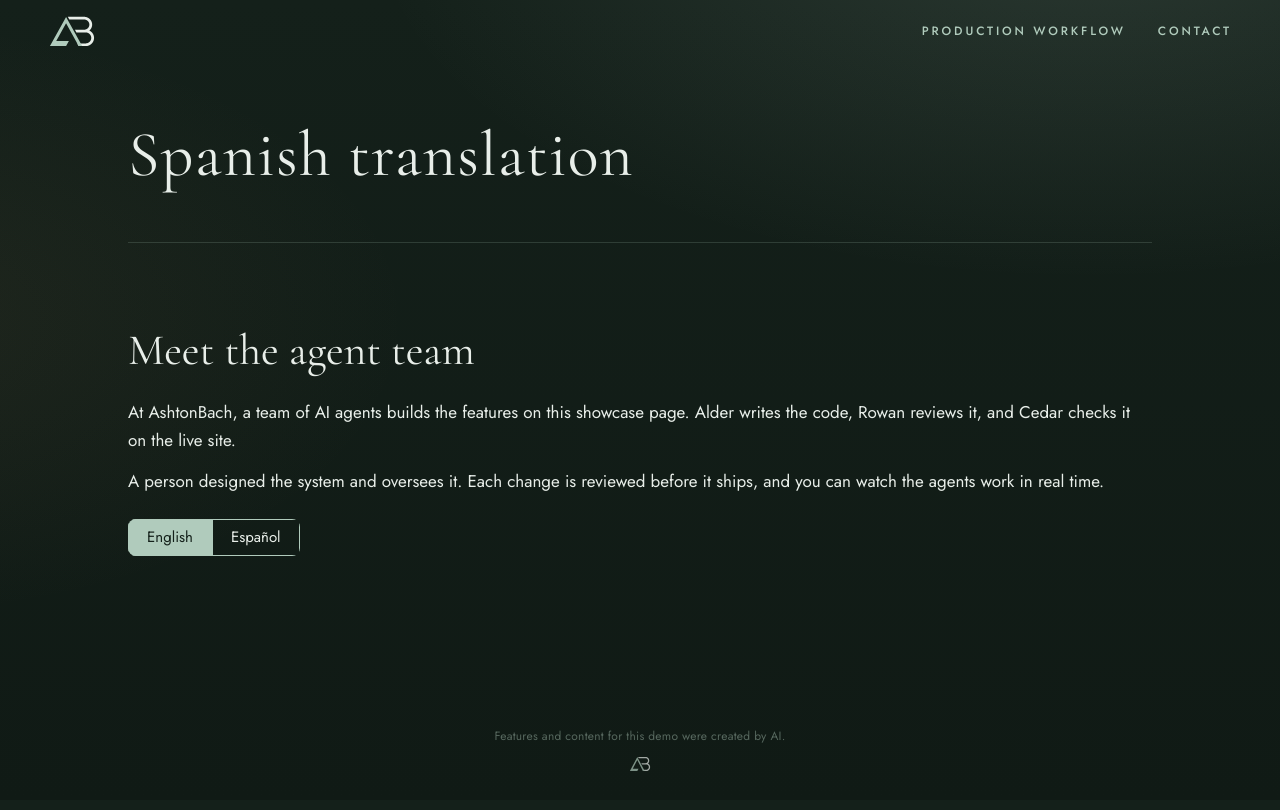
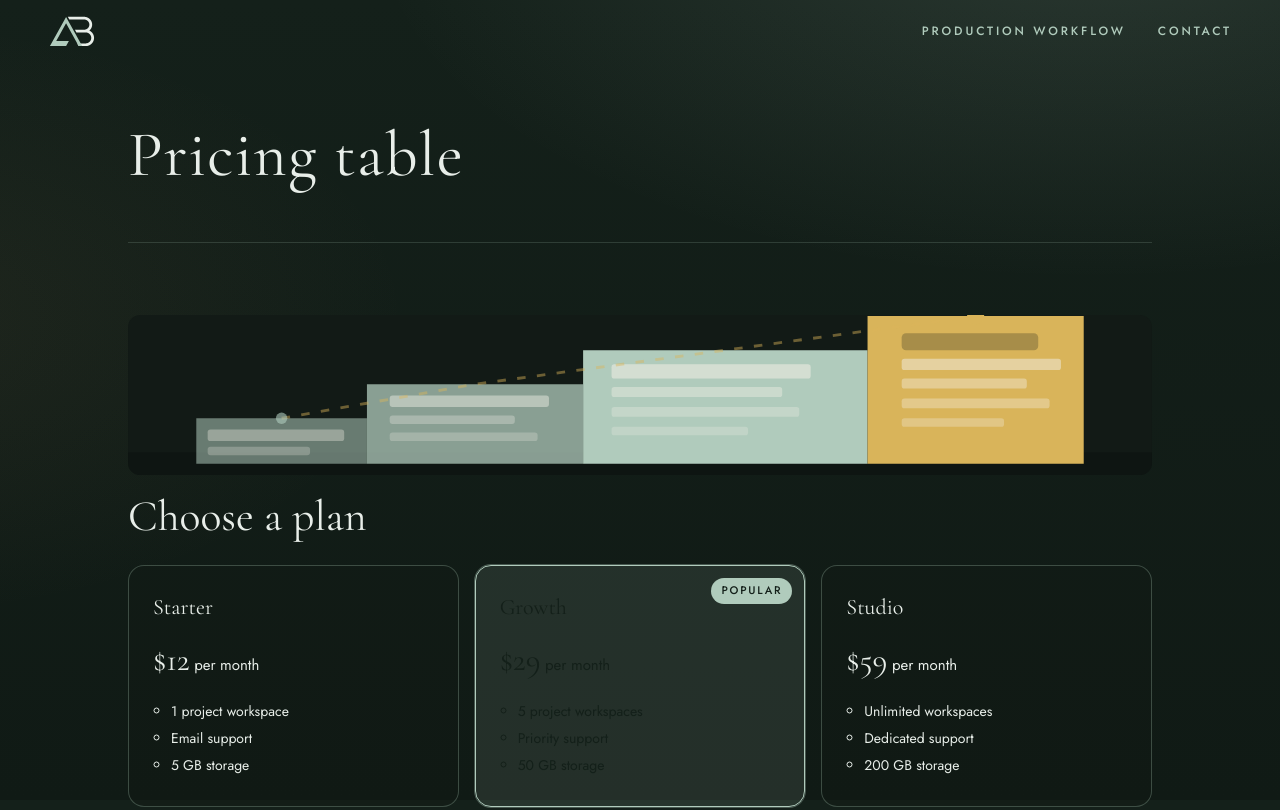
Before and after one commit to ashtonbach/agent-showcase, a Next.js app: page /showcase/ in a window 1280 px wide. Shown: the top 810 px of the page. Built offline with nearby package versions, Linux system fonts and the light colour scheme.

Commit message:
Feature: Pricing table (Authors: Hazel, Alder) (#425)
Merged after Rowan (AI reviewer) approved 66896d4 and the v2 gate, build and functional checks passed. Artwork: Hazel (AI designer). Author: Alder (AI coder)

Co-author: Hazel (AI designer)
Co-author: Alder (AI coder)

```diff
--- a/app/lab/current.json
+++ b/app/lab/current.json
@@ -1 +1 @@
-{"slug":"spanish-translation"}
+{"slug":"pricing-table"}
--- a/app/lab/pricing-table/index.tsx
+++ b/app/lab/pricing-table/index.tsx
@@ -1,65 +1,89 @@
 "use client";
-import { useState } from "react";
+import { useCallback, useState } from "react";
 
-const TIERS = [
-  { name: "Starter", price: "$12", items: ["One workspace", "Community support", "5 GB storage"] },
-  { name: "Studio", price: "$29", items: ["Five workspaces", "Priority support", "50 GB storage"], best: true },
-  { name: "Scale", price: "$79", items: ["Unlimited workspaces", "Dedicated support", "500 GB storage"] },
+/* Example plan prices — illustrative only; see disclaimer in UI */
+const PLANS = [
+  {
+    name: "Starter",
+    price: 12,
+    features: ["1 project workspace", "Email support", "5 GB storage"],
+  },
+  {
+    name: "Growth",
+    price: 29,
+    features: ["5 project workspaces", "Priority support", "50 GB storage"],
+    best: true,
+  },
+  {
+    name: "Studio",
+    price: 59,
+    features: ["Unlimited workspaces", "Dedicated support", "200 GB storage"],
+  },
 ];
 
 export default function PricingTable() {
-  const [artErr, setArtErr] = useState(false);
-  const tid = "lab-pricing-title";
+  const titleId = "lab-pricing-table-title";
+  const [artOk, setArtOk] = useState(true);
+  const onArtError = useCallback(() => setArtOk(false), []);
+
   return (
-    <section data-lab="pricing-table" aria-labelledby={tid}>
-      {artErr ? (
-        <span data-art="fallback" aria-hidden="true" className="lab-art-fb" />
-      ) : (
+    <section data-lab="pricing-table" aria-labelledby={titleId} className="lab-pricing">
+      <style>{`
+        .lab-pricing { width: min(960px, 100%); margin: 8px auto 56px; color: var(--mist); }
+        .lab-pricing .lab-head { width: 100%; aspect-ratio: 9 / 2; border-radius: 12px; object-fit: cover; display: block; margin-bottom: 16px; }
+        .lab-pricing .lab-head-fb { display: block; width: 100%; aspect-ratio: 9 / 2; border-radius: 12px; background: rgba(176,203,188,0.12); margin-bottom: 16px; }
+        .lab-pricing h2 { font-family: var(--serif); font-weight: 400; font-size: 30px; margin: 0 0 24px; line-height: 1.15; }
+        .lab-pricing .lab-grid { list-style: none; margin: 0; padding: 0; display: grid; grid-template-columns: repeat(3, 1fr); gap: 16px; }
+        .lab-pricing .lab-tier { border: 1px solid rgba(176,203,188,0.28); border-radius: 16px; padding: 24px; background: rgba(18,26,22,0.35); position: relative; }
+        .lab-pricing .lab-tier[data-best="true"] { border-color: var(--sage); background: rgba(176,203,188,0.12); box-shadow: 0 0 0 1px rgba(176,203,188,0.35); }
+        .lab-pricing .lab-tier[data-best="true"] .lab-name,
+        .lab-pricing .lab-tier[data-best="true"] .lab-price,
+        .lab-pricing .lab-tier[data-best="true"] .lab-price strong,
+        .lab-pricing .lab-tier[data-best="true"] .lab-feats,
+        .lab-pricing .lab-tier[data-best="true"] .lab-feats li { color: #14201A; }
+        .lab-pricing .lab-badge { position: absolute; top: 12px; right: 12px; font-family: var(--sans); font-size: 11px; font-weight: 500; letter-spacing: 0.16em; text-transform: uppercase; background: var(--sage); color: #14201A; padding: 4px 10px; border-radius: 999px; }
+        .lab-pricing .lab-name { font-family: var(--serif); font-size: 22px; margin: 0 0 8px; font-weight: 400; }
+        .lab-pricing .lab-price { margin: 0 0 16px; font-size: 15px; color: #E8EEE9; }
+        .lab-pricing .lab-price strong { font-family: var(--serif); font-size: 32px; font-weight: 400; color: var(--mist); }
+        .lab-pricing .lab-feats { margin: 0; padding-left: 18px; color: #E8EEE9; font-size: 14px; line-height: 1.5; }
+        .lab-pricing .lab-feats li { margin-bottom: 6px; }
+        .lab-pricing .lab-note { margin: 24px 0 0; font-size: 14px; color: rgba(232,238,233,0.85); line-height: 1.45; }
+        @media (max-width: 760px) { .lab-pricing .lab-grid { grid-template-columns: 1fr; } }
+        @media (prefers-reduced-motion: reduce) { .lab-pricing * { transition: none !important; animation: none !important; } }
+      `}</style>
+      {artOk ? (
         <img
           data-art="image"
-          className="lab-art"
+          className="lab-head"
           src="/lab/pricing-table/header.svg"
           width={720}
           height={160}
           alt=""
-          onError={() => setArtErr(true)}
+          onError={onArtError}
         />
+      ) : (
+        <span data-art="fallback" className="lab-head-fb" aria-hidden="true" />
       )}
-      <h2 id={tid}>Plans and pricing</h2>
+      <h2 id={titleId}>Choose a plan</h2>
       <ul className="lab-grid">
-        {TIERS.map((t) => (
-          <li key={t.name} className={"lab-card" + (t.best ? " lab-card-best" : "")} {...(t.best ? { "data-best": "true" } : {})}>
-            {t.best ? <span className="lab-pop">Popular</span> : null}
-            <h3 className="lab-tier-name">{t.name}</h3>
-            <p className="lab-tier-price">
-              {t.price} <span className="lab-per">per month</span>
+        {PLANS.map((plan) => (
+          <li key={plan.name} className="lab-tier" {...(plan.best ? { "data-best": "true" } : {})}>
+            {plan.best ? <span className="lab-badge">Popular</span> : null}
+            <p className="lab-name">{plan.name}</p>
+            <p className="lab-price">
+              <strong>${plan.price}</strong> per month
             </p>
-            <ul className="lab-list">
-              {t.items.map((x) => (
-                <li key={x}>{x}</li>
+            <ul className="lab-feats">
+              {plan.features.map((f) => (
+                <li key={f}>{f}</li>
               ))}
             </ul>
           </li>
         ))}
       </ul>
-      <p className="lab-note">Example data: these plans are illustrative; the showcase sells nothing.</p>
-      <style>{`
-        [data-lab="pricing-table"]{width:min(960px,100%);margin:8px auto 56px;color:var(--mist,#E8EEE9)}
-        [data-lab="pricing-table"]>h2{font-family:var(--serif);font-weight:400;font-size:30px;line-height:1.15;margin:16px 0 24px;color:var(--mist,#F2EFE6)}
-        [data-lab="pricing-table"] .lab-art{display:block;width:100%;height:auto;aspect-ratio:9/2;border-radius:12px;margin:0 0 8px}
-        [data-lab="pricing-table"] .lab-art-fb{display:block;width:100%;aspect-ratio:9/2;border-radius:12px;background:linear-gradient(135deg,rgba(176,203,188,.22),rgba(18,26,22,.5));margin:0 0 8px}
-        [data-lab="pricing-table"] .lab-grid{list-style:none;margin:0;padding:0;display:grid;grid-template-columns:repeat(3,minmax(0,1fr));gap:16px}
-        [data-lab="pricing-table"] .lab-card{position:relative;margin:0;padding:24px;border:1px solid rgba(176,203,188,.28);border-radius:16px;background:rgba(18,26,22,.35)}
-        [data-lab="pricing-table"] .lab-card-best{border-color:var(--sage,#B0CBBC);background:rgba(18,26,22,.72);box-shadow:0 0 0 2px rgba(176,203,188,.45),inset 0 1px 0 rgba(176,203,188,.18)}
-        [data-lab="pricing-table"] .lab-pop{position:absolute;top:16px;right:16px;font:500 .65rem/1 var(--sans);letter-spacing:.16em;text-transform:uppercase;color:#121A16;background:var(--sage,#B0CBBC);padding:6px 10px;border-radius:999px}
-        [data-lab="pricing-table"] .lab-tier-name{margin:0 0 8px;font-family:var(--serif);font-weight:400;font-size:1.35rem}
-        [data-lab="pricing-table"] .lab-tier-price{margin:0 0 16px;font-size:1.75rem;color:var(--mist,#F2EFE6)}
-        [data-lab="pricing-table"] .lab-per{font-size:.95rem;color:var(--mist,#E8EEE9);opacity:.85}
-        [data-lab="pricing-table"] .lab-list{margin:0;padding:0 0 0 1.1em;display:grid;gap:8px;font-size:.95rem;line-height:1.45}
-        [data-lab="pricing-table"] .lab-note{margin:24px 0 0;font-size:.9rem;line-height:1.5;color:var(--mist,#E8EEE9);opacity:.9}
-        @media (max-width:760px){[data-lab="pricing-table"] .lab-grid{grid-template-columns:1fr}}
-        @media (prefers-reduced-motion:reduce){[data-lab="pricing-table"] *{transition:none!important}}
-      `}</style>
+      <p className="lab-note">
+        Example data: these plans are illustrative; the showcase sells nothing.
+      </p>
     </section>
   );
 }
--- a/app/page.tsx
+++ b/app/page.tsx
@@ -1,4 +1,4 @@
-import Lab from "./lab/spanish-translation";
+import Lab from "./lab/pricing-table";
 import { readDemoKey, demoTitle } from "./demo-name";
 const demoKey = readDemoKey();
 const demoName = demoTitle();
```
Also changed, not shown: public/lab/pricing-table/header.svg.
